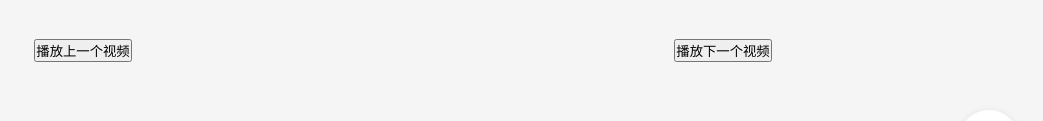
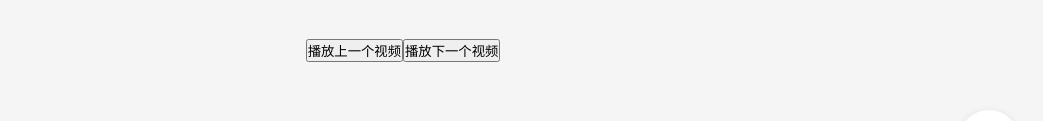
Before and after one commit to huixiao666/A15, a plain HTML site: page index.html in a window 1280 px wide. Shown: the part 526-647 px from the top of the page, without its empty margins (237-1280 px from the left). Drawn offline with Linux system fonts and the light colour scheme.

Commit message:
Update index.html

```diff
--- a/index.html
+++ b/index.html
@@ -610,7 +610,7 @@
             您的浏览器不支持 HTML5 视频标签。
         </video>
     </div>
-    <div style="display: flex; justify-content: space-around; width: 100%;">
+    <div style="display: flex; justify-content: space-around; width: auto;">
         <button onclick="playPreviousVideo()">播放上一个视频</button>
         <button onclick="playNextVideo()">播放下一个视频</button>
     </div>
```
